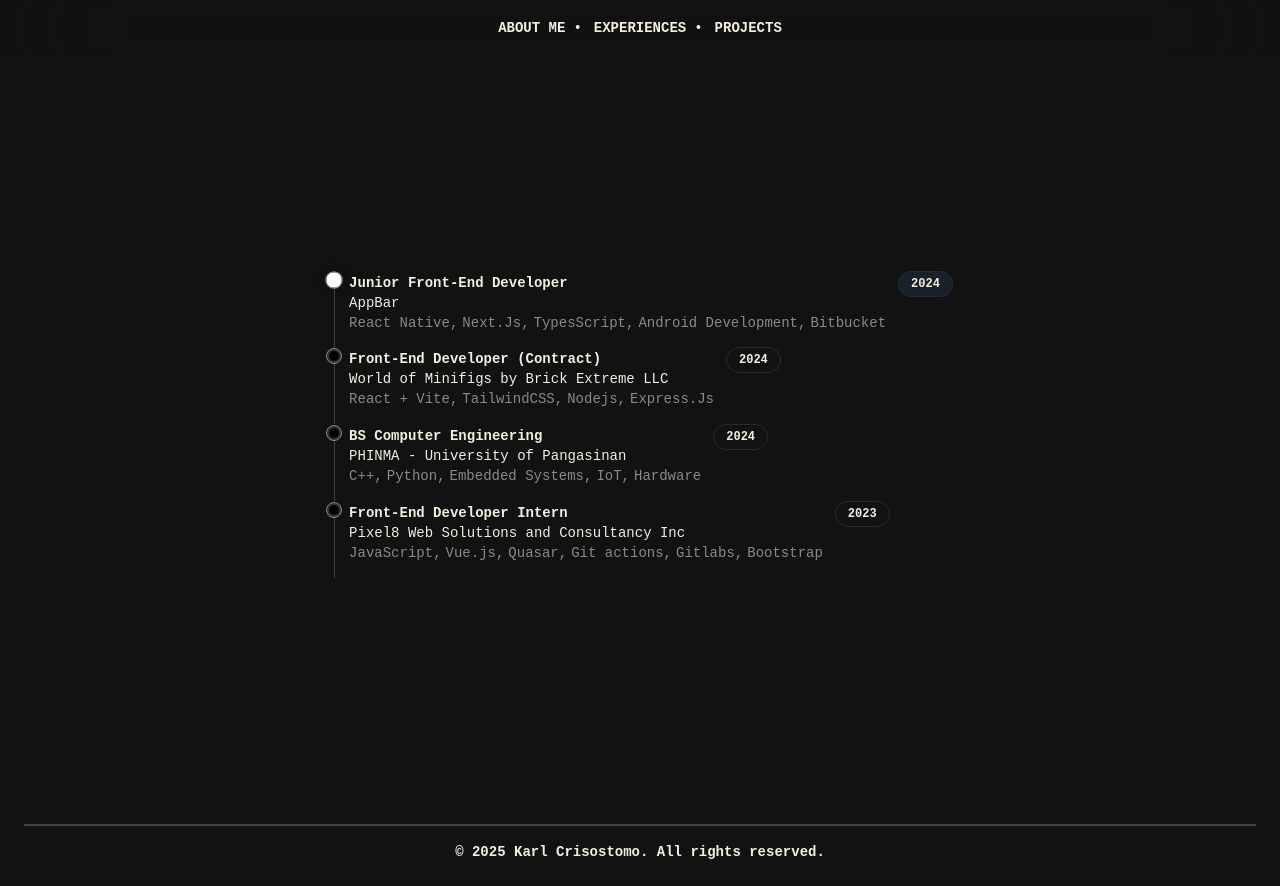
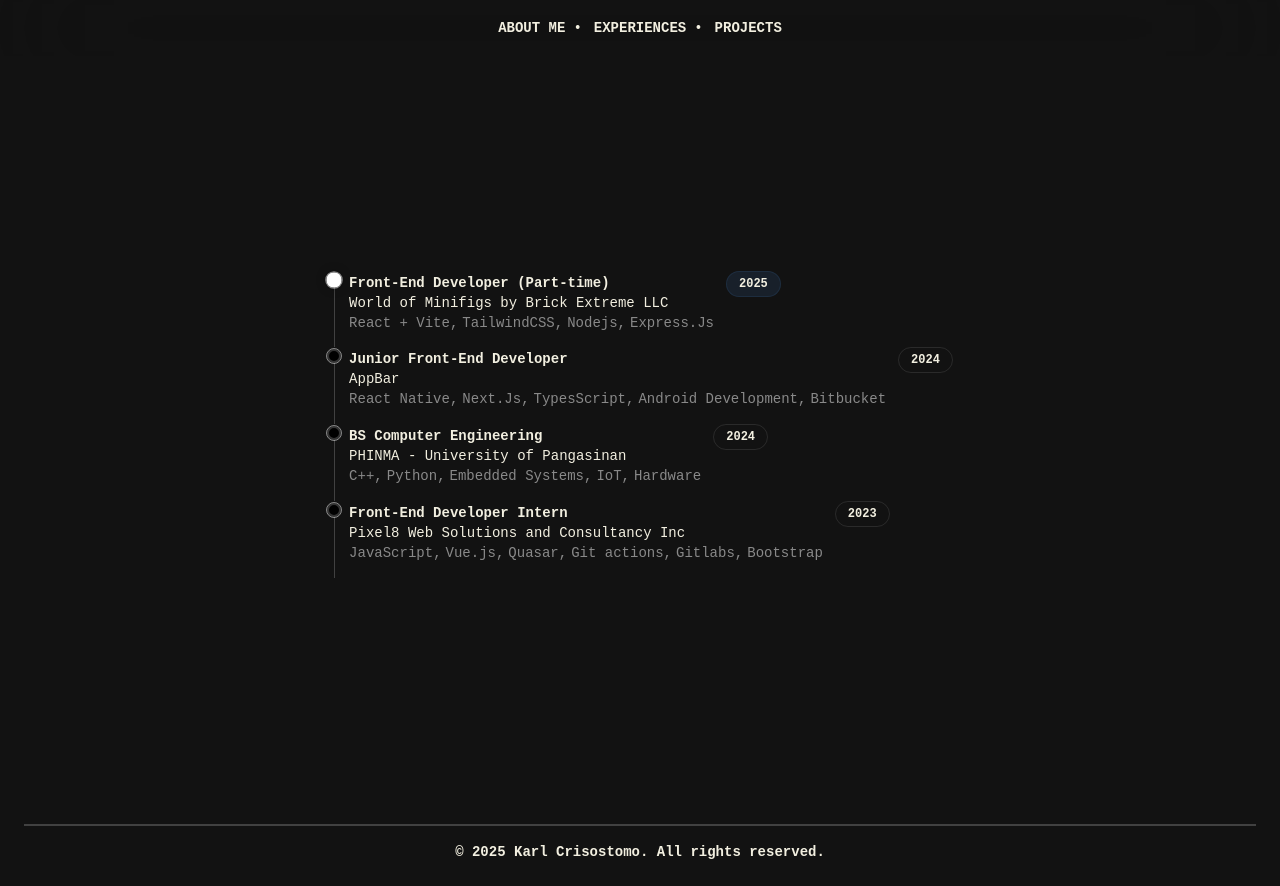
Before and after one commit to Karlx13/karl-crisostomo-portfolio, a React (Vite) app: page /experiences in a window 1280 px wide. Built offline with nearby package versions, Linux system fonts and the light colour scheme; a web font is replaced by a local one.

Commit message:
fix: Update exp timeline + fix contactn button

```diff
--- a/src/constants/ExperiencesTimeline.ts
+++ b/src/constants/ExperiencesTimeline.ts
@@ -18,15 +18,15 @@ export const EXPERIENCES_TIMELINE: IMilestone[] = [
   {
     id: 3,
     date: 2024,
-    title: 'Front-End Developer (Contract)',
-    company: 'World of Minifigs by Brick Extreme LLC',
-    technologies: ['React + Vite', 'TailwindCSS', 'Nodejs', 'Express.Js'],
-  },
-  {
-    id: 4,
-    date: 2024,
     title: 'Junior Front-End Developer',
     company: 'AppBar',
     technologies: ['React Native', 'Next.Js', 'TypesScript', 'Android Development', 'Bitbucket'],
   },
+  {
+    id: 4,
+    date: 2025,
+    title: 'Front-End Developer (Part-time)',
+    company: 'World of Minifigs by Brick Extreme LLC',
+    technologies: ['React + Vite', 'TailwindCSS', 'Nodejs', 'Express.Js'],
+  },
 ];
--- a/src/pages/Home/components/Contact/Contact.tsx
+++ b/src/pages/Home/components/Contact/Contact.tsx
@@ -79,24 +79,22 @@ const Contact = memo<IContactProps>(({ data }) => (
           whileTap="active"
           animate="rest"
         >
-          <div
+          <StyledText
+            as="a"
             key={item.label}
-            className="flex gap-3 group cursor-pointer relative items-center justify-center "
+            href={item.link}
+            target="_blank"
+            className=" uppercase font-bold text-xl md:text-lg flex gap-2 group"
+            rel="noopener noreferrer"
           >
-            <StyledText
-              as="a"
-              href={item.link}
-              target="_blank"
-              className=" uppercase font-bold text-xl md:text-lg"
-              rel="noopener noreferrer"
-            >
-              {item.label}
-            </StyledText>
+            {item.label}
+
             <MoveUpRight
               strokeWidth={2}
               className=" border border-transparent group-active:rotate-45 rotate-12 group-hover:rotate-45 transition-all duration-200"
             />
-          </div>
+          </StyledText>
+
           <div className="relative h-[2px] w-full overflow-hidden">
             {/* Exiting bar (visible first, moves right) */}
             <motion.div
```
